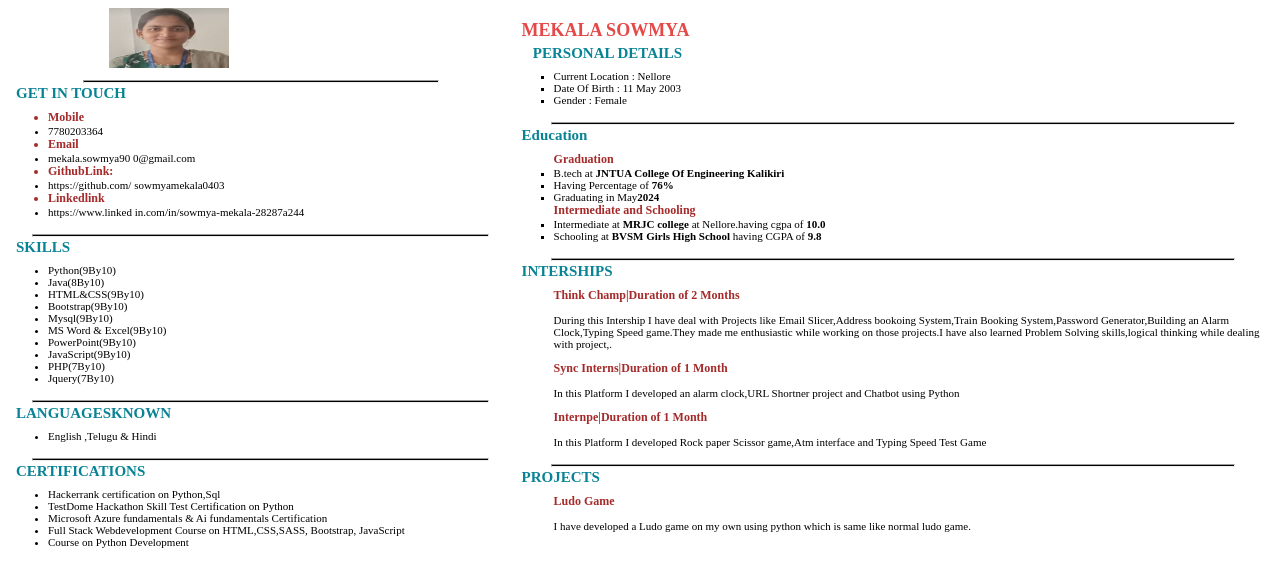
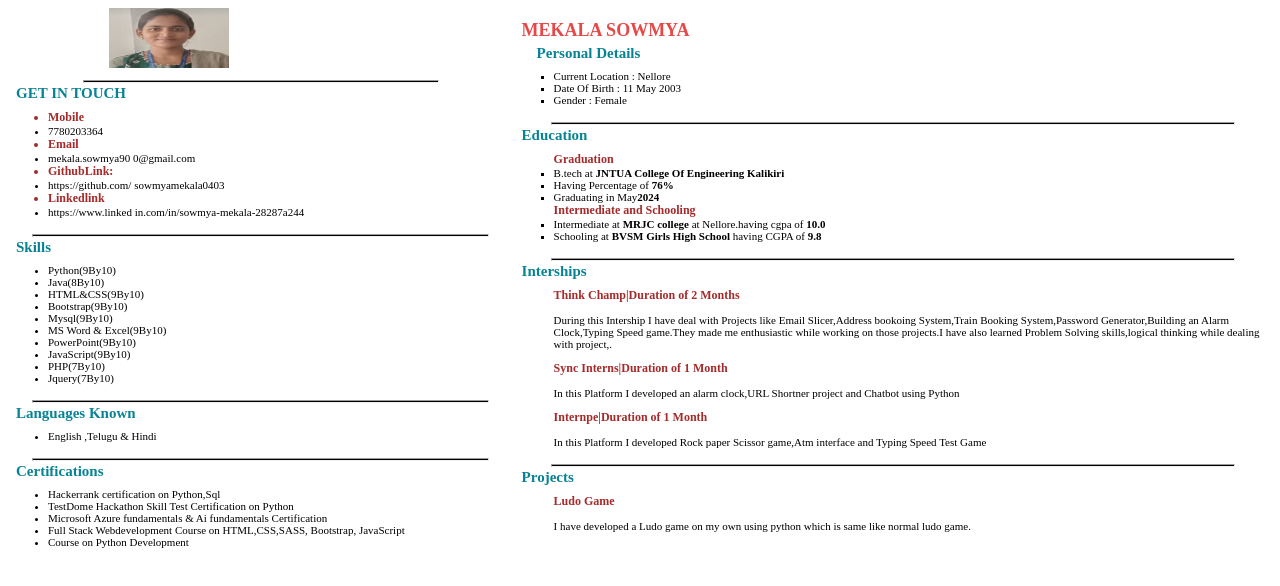
Before and after one commit to sowmyamekala0403/sowmyaresume, a plain HTML site: page index.html in a window 1280 px wide. Drawn offline with Linux system fonts and the light colour scheme.

Commit message:
Update index.html

```diff
--- a/index.html
+++ b/index.html
@@ -29,7 +29,7 @@ in.com/in/sowmya-mekala-28287a244</li>
         </ul>
 <!...............skills......................>
          <hr class="line2">
-        <h1 class="detailssection">SKILLS</h1>
+        <h1 class="detailssection">Skills</h1>
         <ul><li class="details">Python(9By10)</li>
             <li class="details">Java(8By10)</li>
             <li class="details">HTML&CSS(9By10)</li>
@@ -43,13 +43,13 @@ in.com/in/sowmya-mekala-28287a244</li>
            </ul>
 <!............ Languages known,........>
         <hr class="line2">
-        <h1 class="detailssection">LANGUAGESKNOWN</h1>
+        <h1 class="detailssection">Languages Known</h1>
         <ul>
             <li class="details">English ,Telugu & Hindi</li>
         </ul>
 <!................ Certification............>
         <hr class="line2">
-        <h1 class="detailssection">CERTIFICATIONS</h1>
+        <h1 class="detailssection">Certifications</h1>
             <ul>
                 <li class="details">Hackerrank certification on Python,Sql</li>
                 <li class="details">TestDome Hackathon Skill Test Certification on Python</li>
@@ -66,7 +66,7 @@ Bootstrap,
 <!.................. NAME...................>
             <h1 class="name">MEKALA SOWMYA</h1>
 <!................ Personal details.............>
-            <h1 class="detailssection">&nbsp;&nbsp;&nbsp;PERSONAL DETAILS</h1>
+            <h1 class="detailssection">&nbsp;&nbsp;&nbsp; Personal Details</h1>
             <ul><li class="details">Current Location : Nellore</li>
                 <li class="details">Date Of Birth : 11 May 2003</li>
                 <li class="details">Gender : Female</li></ul>
@@ -83,7 +83,7 @@ Bootstrap,
             <li class="details">Schooling at <strong>BVSM Girls High School </strong>having CGPA of <strong>9.8</strong></li></ul>
   <!................... Internships...............>
             <hr class="line2">
-            <h1 class="detailssection">INTERSHIPS</h1>
+            <h1 class="detailssection">Interships</h1>
             <ul>
                 <li class="detailsnames">Think Champ|Duration of 2 Months</li>
                 <p class="details">During this Intership I have deal with Projects like  Email Slicer,Address bookoing System,Train Booking System,Password Generator,Building an Alarm Clock,Typing Speed game.They made me enthusiastic while working on those projects.I have also learned Problem Solving skills,logical thinking while dealing with project,.</p>
@@ -94,7 +94,7 @@ Bootstrap,
             </ul>
 <!.............. ..... Projects..............>
             <hr class="line2">
-            <h1 class="detailssection">PROJECTS</h1><ul>
+            <h1 class="detailssection">Projects</h1><ul>
             <li class="detailsnames">Ludo Game</li>
             <p class="details">I have developed a Ludo game on my own using python which is same like normal ludo game.</p></ul>
 
```
